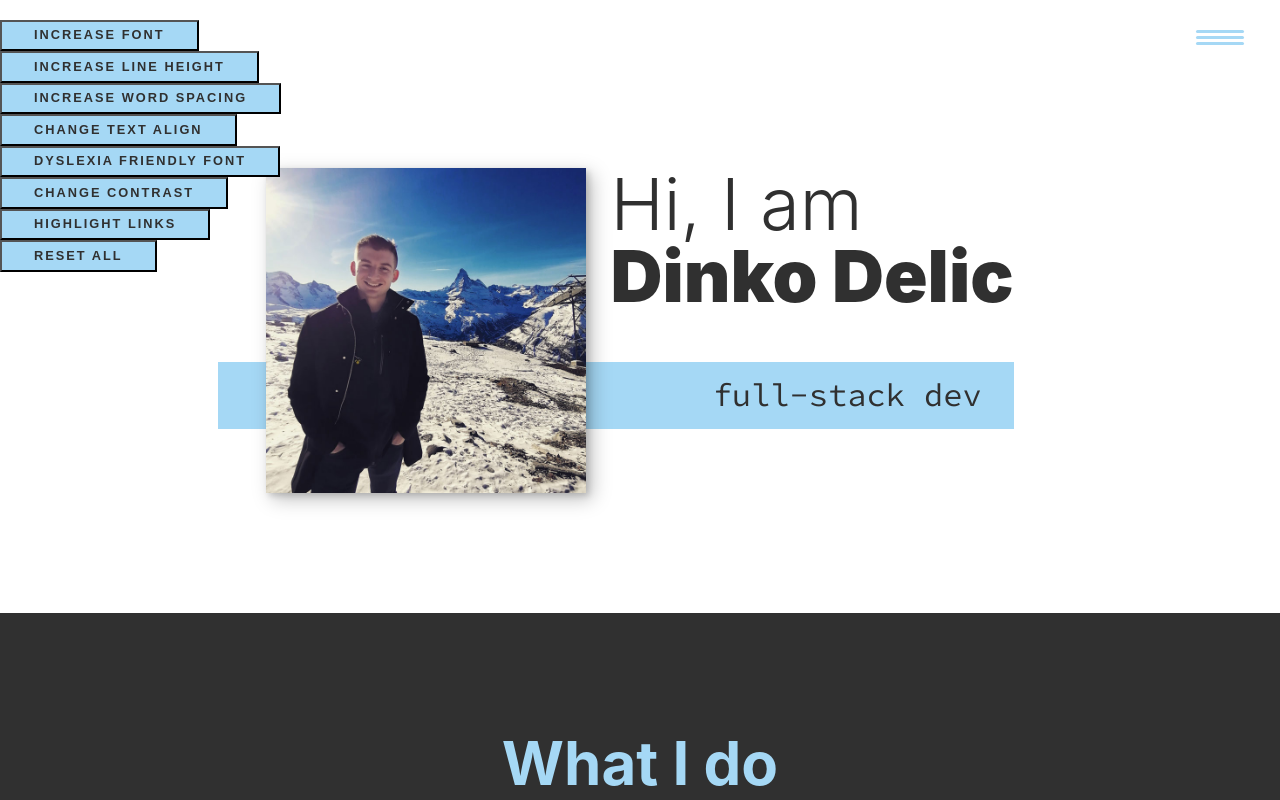
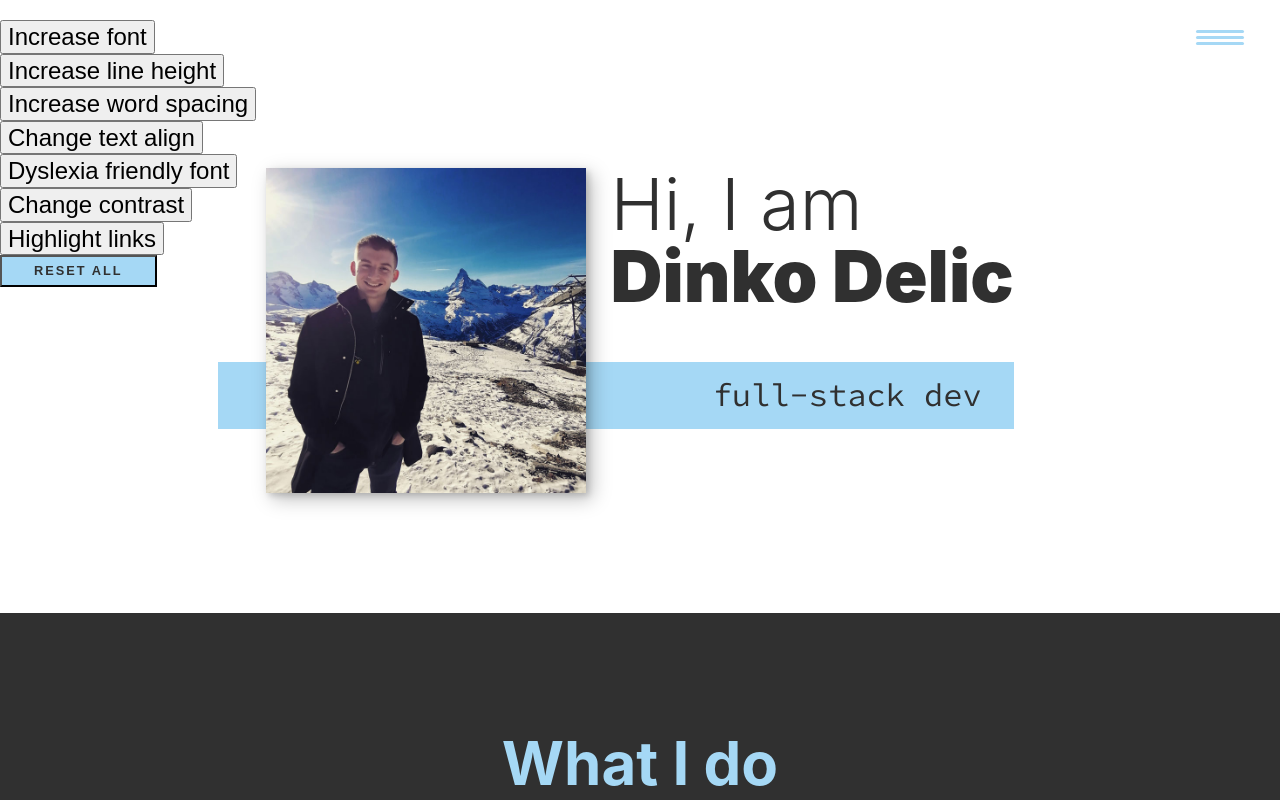
Before and after one commit to DinkoDelic/accessbility-widget, a React (Create React App) app: page / in a window 1280 px wide. Shown: the top 800 px of the page. Built offline with nearby package versions, Linux system fonts and the light colour scheme.

Commit message:
installed tailwind

```diff
--- a/src/components/AccessibilityButton.jsx
+++ b/src/components/AccessibilityButton.jsx
@@ -10,28 +10,30 @@ export default class AccessibilityButton extends React.Component {
       index: JSON.parse(window.localStorage.getItem(props.id)) ?? 0,
     };
     this.handleChange = this.handleChange.bind(this);
-    this.resetAll = this.resetAll.bind(this);
-    AccessibilityOptions.changeStyling(
-      this.state.values.at(this.state.index - 1),
-      this.state.values[this.state.index],
-      this.props.targetElement
-    );
   }
 
-  resetAll() {
-    if (this.props.reset) {
-      this.setState((state) => {
-        AccessibilityOptions.changeStyling(
-          this.state.values.at(state.index),
-          this.state.values[0],
-          this.props.targetElement
-        );
-        window.localStorage.setItem(this.props.id, 0);
-        this.props.resetAll(false);
-        return { index: 0 };
-      })
+  static getDerivedStateFromProps(props, state) {
+    //Checks if reset has been clicked else it applies css classes
+    if (props.reset) {
+      AccessibilityOptions.changeStyling(
+        state.values.at(state.index),
+        state.values[0],
+        props.targetElement
+      );
+      window.localStorage.setItem(props.id, 0);
+      props.resetAll(false);
+      return { index: 0 };
+    }
+    else {
+      AccessibilityOptions.changeStyling(
+        state.values.at(state.index - 1),
+        state.values[state.index],
+        props.targetElement
+      );
+      return null
     }
   }
+
 
   handleChange() {
     // If on last index position, cycle back to start
@@ -64,12 +66,12 @@ export default class AccessibilityButton extends React.Component {
   }
 
   render() {
-    this.resetAll()
+
     return (
       <>
-      <button className="accessibility-btn btn" onClick={this.handleChange}>
-        {this.props.text}
-      </button>
+        <button className="accessibility-btn" onClick={this.handleChange}>
+          {this.props.text}
+        </button>
       </>
     );
   }
```
